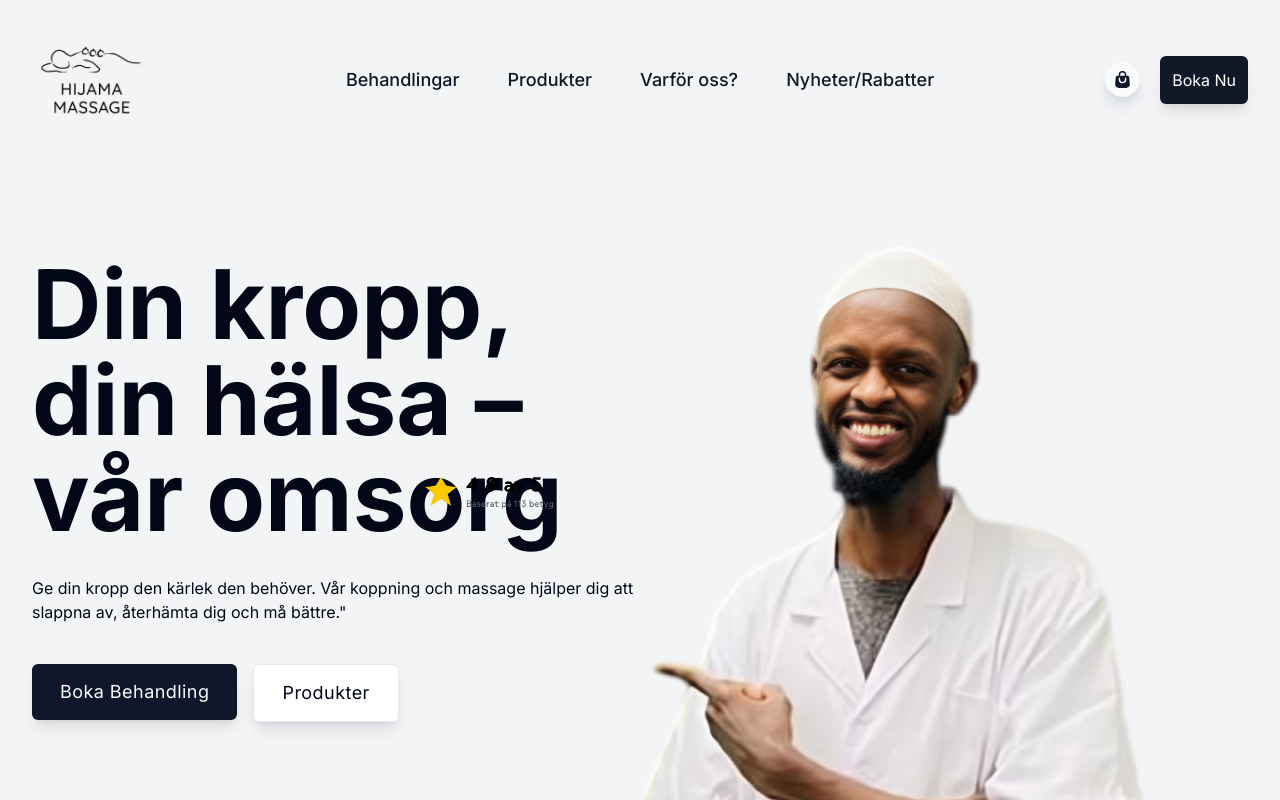
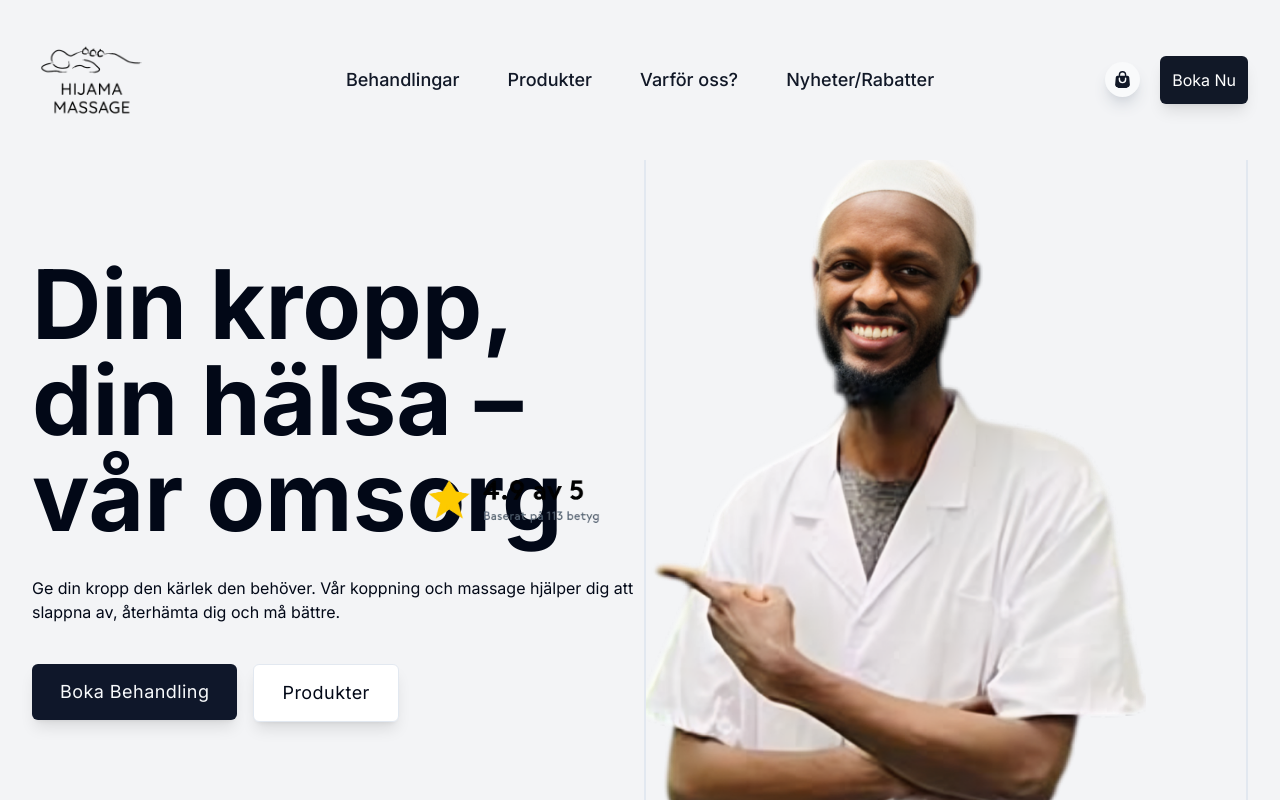
Before and after one commit to Abdulahi143/hijama-massage, a Next.js app: page / in a window 1280 px wide. Shown: the top 800 px of the page. Built offline with nearby package versions, Linux system fonts and the light colour scheme.

Commit message:
updated some

```diff
--- a/app/_components/Hero.tsx
+++ b/app/_components/Hero.tsx
@@ -49,7 +49,12 @@ const Hero = () => {
                     data-aos-duration="1000"
                     data-aos-easing="ease-in-out"
                   >
-                    <Image src="/rate.png" width={150} height={200} alt="hero-img"/>
+                    <Image
+                      src="/rate.png"
+                      width={200}
+                      height={200}
+                      alt="hero-img"
+                    />
                   </div>
                   <p
                     className="py-4"
@@ -57,7 +62,9 @@ const Hero = () => {
                     data-aos-duration="1000"
                     data-aos-easing="ease-in-out"
                   >
-                   Ge din kropp den kärlek den behöver. Vår koppning och massage hjälper dig att slappna av, återhämta dig och må bättre."
+                    Ge din kropp den kärlek den behöver. Vår koppning och
+                    massage hjälper dig att slappna av, återhämta dig och må
+                    bättre.
                   </p>
                   {/* *************** */}
                   <div className="md:flex gap-4 py-6 grid">
@@ -84,16 +91,21 @@ const Hero = () => {
                 </div>
                 {/* *************** */}
                 <div
-                  className="relative md:py-0 py-16"
+                  className="relative md:py-0 py-1 border-2 mt-[-100px]"
                   data-aos="fade-left"
                   data-aos-duration="900"
                   data-aos-easing="ease-in-out-back"
                 >
-                  <Image src="/mohamed.png" width={500} height={200} alt="hero1"/>
+                  <Image
+                    src="/mohamed.png"
+                    width={500}
+                    height={200}
+                    alt="hero1"
+                  />
                 </div>
                 {/* *************** */}
               </div>
-                  <div className="w-full h-2 border-solid border-2  bg-black"></div>
+              <div className="w-full h-2 border-solid border-2  bg-black"></div>
               {/* *************** */}
             </div>
           </SwiperSlide>
@@ -109,7 +121,12 @@ const Hero = () => {
                     Alowishus Deliciious Coffee{" "}
                   </h1>
                   <div className="absolute top-56 mt-1 right-56 md:flex hidden">
-                    <Image src="/coffee/cafe.png" width={80} height={80} alt="cafe"/>
+                    <Image
+                      src="/coffee/cafe.png"
+                      width={80}
+                      height={80}
+                      alt="cafe"
+                    />
                   </div>
                   <p className="py-4">
                     Lorem ipsum dolor sit amet consectetur, adipisicing elit.
```
